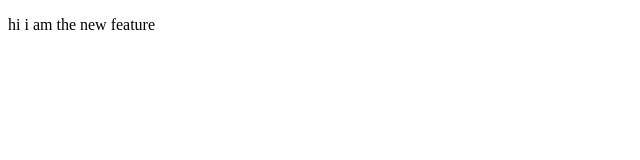
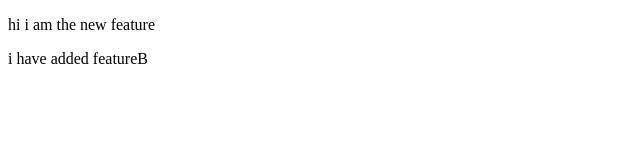
Before and after one commit to samarjeetsamar/git-branch, a plain HTML site: page index.html in a window 1280 px wide. Shown: the whole page, without its empty margins (0-640 px from the left). Drawn offline with Linux system fonts and the light colour scheme.

Commit message:
added featureB

```diff
--- a/index.html
+++ b/index.html
@@ -8,5 +8,7 @@
 <body>
 
      <P>hi i am the new feature</P>
+
+     <p>i have added featureB</p>
 </body>
 </html>
```
